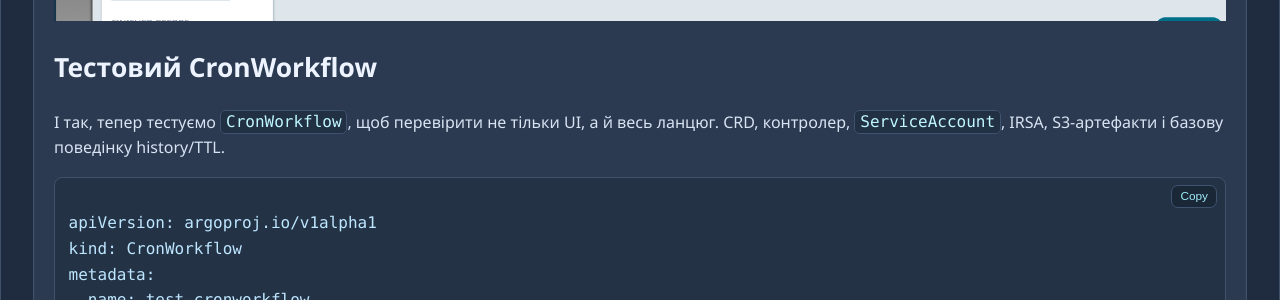
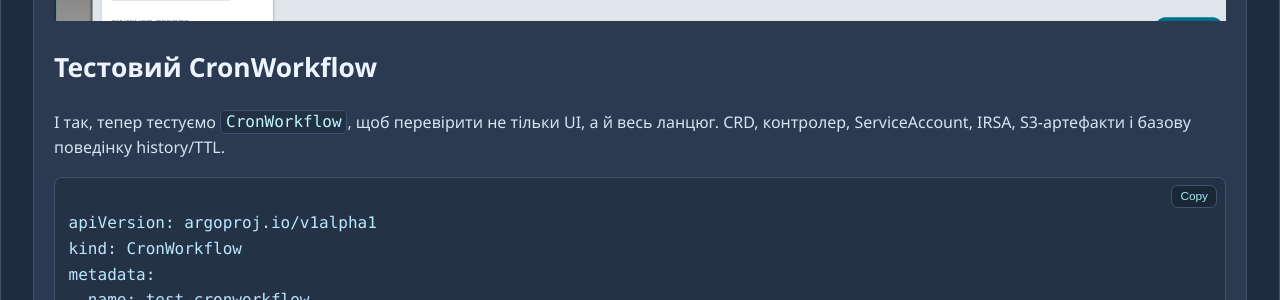
Before and after one commit to paparoot-devops/paparoot, a Jekyll site: the page built from _posts/2026-05-26-argo-workflows-v-eks.md, in a window 1280 px wide and 900 px high, scrolled down 9709 px. Shown: the part 149-449 px from the top of the window. Built offline with Jekyll 4.4.1, drawn with Linux system fonts in a browser that asks for light colours.

````diff
--- a/_posts/2026-05-26-argo-workflows-v-eks.md
+++ b/_posts/2026-05-26-argo-workflows-v-eks.md
@@ -335,7 +335,7 @@ helm upgrade --install argo-workflows argo/argo-workflows \
 
 ## Тестовий CronWorkflow {#test-cronworkflow}
 
-І так, тепер тестуємо `CronWorkflow`, щоб перевірити не тільки UI, а й весь ланцюг. CRD, контролер, `ServiceAccount`, IRSA, S3-артефакти і базову поведінку history/TTL.
+І так, тепер тестуємо `CronWorkflow`, щоб перевірити не тільки UI, а й весь ланцюг. CRD, контролер, ServiceAccount, IRSA, S3-артефакти і базову поведінку history/TTL.
 
 ```yaml
 apiVersion: argoproj.io/v1alpha1
````
